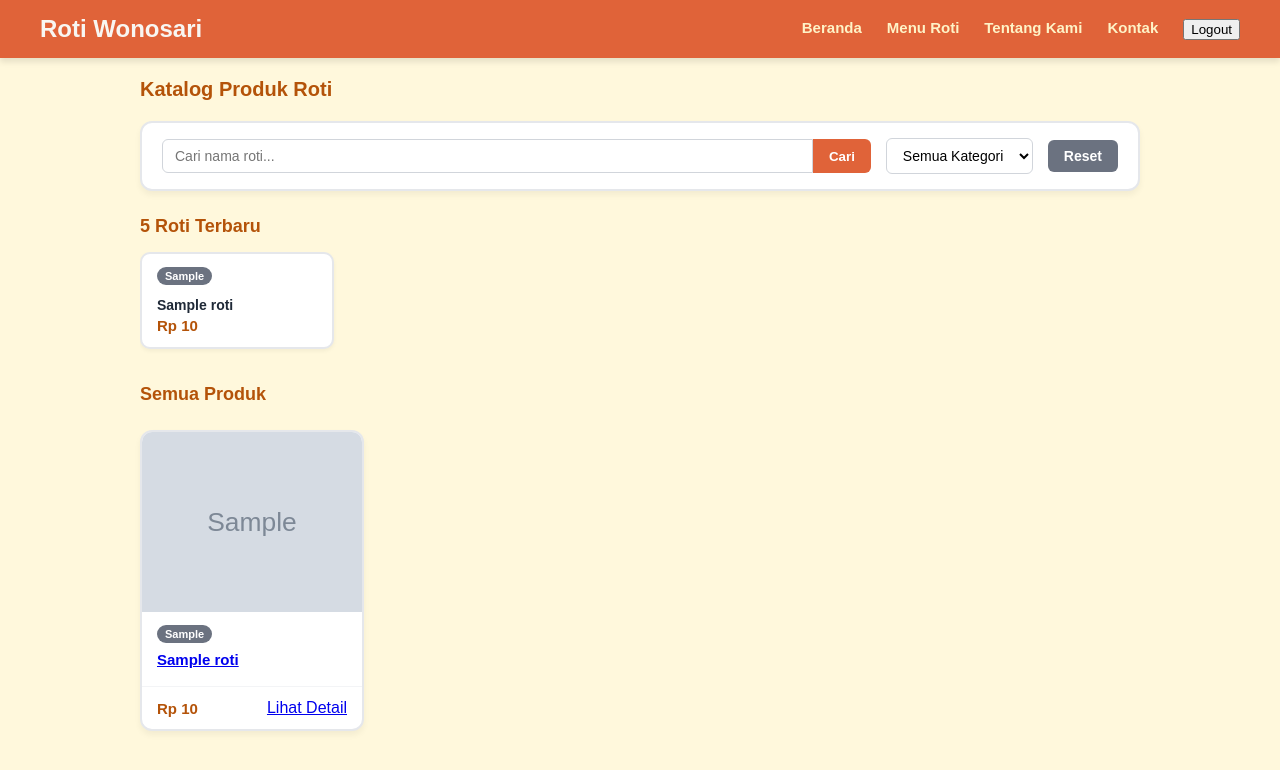
After one commit to Issnji/roti-wonosari, a Laravel app: page /user/produk in a window 1280 px wide. The commit adds this page. Shown: the top 770 px of the page. Run offline with Laravel 12, Linux system fonts and the light colour scheme; a user stored in the database is signed in; data comes from the database, SQL or seed files in the repository; tables that the repository leaves empty hold one stand-in row (values such as "Sample post"); grey boxes marked "Sample" are stand-in pictures; parts of the project's set-up code (start-up, migrations or seed data) failed here and were passed over.

Commit message:
newest version

```diff
--- a/app/Http/Controllers/HomeController.php
+++ b/app/Http/Controllers/HomeController.php
@@ -25,4 +25,9 @@ class HomeController extends Controller
     {
         return view('home');
     }
+
+    public function dashboard()
+    {
+        return view('dashboard');
+    }
 }
--- a/app/Http/Controllers/PostController.php
+++ b/app/Http/Controllers/PostController.php
@@ -5,11 +5,11 @@ namespace App\Http\Controllers;
 use Illuminate\Http\Request;
 use Illuminate\Support\Facades\DB;
 use App\Models\roti;
-use App\Models\roti_image;
+use App\Models\RotiImage;
 use carbon\Carbon;
-use intervention\Image\ImageManager;
-use intervention\Image\Gd\Driver;
-use illuminate\Support\Facades\Storage;
+use Intervention\Image\ImageManager;
+use Intervention\Image\Drivers\Gd\Driver;
+use Illuminate\Support\Facades\Storage;
 
 class PostController extends Controller
 {
@@ -92,22 +92,27 @@ class PostController extends Controller
         $roti->save();
 
         if ($request->hasFile('image')) {
-            $file = $request->file('image');
-            $filename = time() . '_' . uniqid() . '.' . $file->getClientOriginalExtension();
+            $filename = time() . '_' . uniqid() . '.jpg';
+            $manager = new ImageManager(new Driver());
 
-            // Manipulasi gambar dengan Intervention Image
-            $manager = new ImageManager(new Driver());
-            $image = $manager->read($file);
-            $image->resize(width: 800, height: 800); // Sesuaikan kebutuhan ukuran
+            // 1. Proses Gambar Utama (Width: 800px, Quality: 85%)
+            $encodedOriginal = $manager->read($request->file('image'))
+                ->scaleDown(width: 800)
+                ->toJpeg(85);
+            $imagePath = 'roti/' . $filename;
+            Storage::disk('public')->put($imagePath, (string) $encodedOriginal);
 
-            // Simpan file fisik ke direktori storage/app/public/roti/
-            $destinationPath = storage_path('app/public/roti/' . $filename);
-            $image->save($destinationPath);
+            // 2. Proses Gambar Thumbnail (Width: 300px, Quality: 75%)
+            $encodedThumbnail = $manager->read($request->file('image'))
+                ->scaleDown(width: 300)
+                ->toJpeg(75);
+            $thumbnailPath = 'roti_thumbnail/' . $filename;
+            Storage::disk('public')->put($thumbnailPath, (string) $encodedThumbnail);
 
-            // Simpan data gambar ke tabel gambar_roti
-            GambarRoti::create([
-                'roti_id'     => $roti->id, // Mengambil ID roti yang baru disimpan
-                'path_gambar' => 'roti/' . $filename,
+            // 3. Simpan kedua path ke Database
+            $roti->images()->create([
+                'image_path'     => $imagePath,
+                'thumbnail_path' => $thumbnailPath,
             ]);
         }
 
@@ -116,10 +121,10 @@ class PostController extends Controller
 
     // Menampilkan detail produk
     public function show($id)
-{
-    $roti = Roti::find($id);
-    return view('roti.show', compact('roti'));
-}
+    {
+        $roti = Roti::find($id);
+        return view('roti.show', compact('roti'));
+    }
 
     // Menampilkan form edit
     public function edit($id)
@@ -141,27 +146,42 @@ class PostController extends Controller
         $roti->save();
 
         if ($request->hasFile('image')) {
-            // 1. Cari record gambar lama di database
-            $gambarLama = GambarRoti::where('roti_id', $roti->id)->first();
+            $gambarLama = RotiImage::where('roti_id', $roti->id)->first();
 
-            // 2. Hapus file fisik gambar lama dari storage jika ada
-            if ($gambarLama && Storage::exists('public/' . $gambarLama->path_gambar)) {
-                Storage::delete('public/' . $gambarLama->path_gambar);
+            // Hapus file asli DAN thumbnail lama dari storage jika ada
+            if ($gambarLama) {
+                if ($gambarLama->image_path) {
+                    Storage::disk('public')->delete($gambarLama->image_path);
+                }
+                if ($gambarLama->thumbnail_path) {
+                    Storage::disk('public')->delete($gambarLama->thumbnail_path);
+                }
             }
 
-            // 3. Proses upload & resize gambar baru
-            $file = $request->file('image');
-            $filename = time() . '_' . uniqid() . '.' . $file->getClientOriginalExtension();
+            $filename = time() . '_' . uniqid() . '.jpg';
+            $manager = new ImageManager(new Driver());
 
-            $manager = new ImageManager(new Driver());
-            $image = $manager->read($file);
-            $image->resize(width: 800, height: 800);
-            $image->save(storage_path('app/public/roti/' . $filename));
+            // 1. Proses Gambar Utama
+            $encodedOriginal = $manager->read($request->file('image'))
+                ->scaleDown(width: 800)
+                ->toJpeg(85);
+            $imagePath = 'roti/' . $filename;
+            Storage::disk('public')->put($imagePath, (string) $encodedOriginal);
 
-            // 4. Perbarui data di database (buat baru jika belum ada, update jika sudah ada)
-            GambarRoti::updateOrCreate(
+            // 2. Proses Gambar Thumbnail
+            $encodedThumbnail = $manager->read($request->file('image'))
+                ->scaleDown(width: 300)
+                ->toJpeg(75);
+            $thumbnailPath = 'roti_thumbnail/' . $filename;
+            Storage::disk('public')->put($thumbnailPath, (string) $encodedThumbnail);
+
+            // 3. Update Database
+            RotiImage::updateOrCreate(
                 ['roti_id' => $roti->id],
-                ['path_gambar' => 'roti/' . $filename]
+                [
+                    'image_path'     => $imagePath,
+                    'thumbnail_path' => $thumbnailPath,
+                ]
             );
         }
 
@@ -187,4 +207,49 @@ class PostController extends Controller
 
         return view('roti.search', compact('jumlah', 'data', 'no', 'cari'));
     }
+
+    public function pelanggan()
+    {
+        $rotis = roti::all();
+
+        return view('user.produk', compact('rotis'));
+    }
+
+    public function user(Request $request)
+    {
+        $query = Roti::query();
+
+        // Fitur Pencarian Nama
+        // if ($request->filled('search')) {
+        //     $query->where('name', 'like', '%' . $request->search . '%');
+        // }
+
+        // Fitur Filter Kategori / Pengganti Penulis
+        if ($request->filled('category') && $request->category != 'Semua Kategori') {
+            $query->where('category', $request->category);
+        }
+
+        // Ambil data utama setelah filter/pencarian
+        $rotis = $query->get();
+
+        // Mengambil 5 data berdasarkan ID terbesar (terbaru)
+        $rotiTerbaru = Roti::orderBy('id', 'desc')->take(5)->get();
+
+
+        $totalRoti      = Roti::count();
+        $totalHarga     = Roti::sum('price');
+        $hargaTertinggi = Roti::max('price');
+        $hargaTerendah  = Roti::min('price');
+
+
+        // Send all variables to View
+        return view('user.produk', compact(
+            'rotis',
+            'rotiTerbaru',
+            'totalRoti',
+            'totalHarga',
+            'hargaTertinggi',
+            'hargaTerendah'
+        ));
+    }
 }
--- a/bootstrap/app.php
+++ b/bootstrap/app.php
@@ -3,6 +3,7 @@
 use Illuminate\Foundation\Application;
 use Illuminate\Foundation\Configuration\Exceptions;
 use Illuminate\Foundation\Configuration\Middleware;
+use App\Http\Middleware\admin;
 
 return Application::configure(basePath: dirname(__DIR__))
     ->withRouting(
@@ -10,8 +11,10 @@ return Application::configure(basePath: dirname(__DIR__))
         commands: __DIR__.'/../routes/console.php',
         health: '/up',
     )
-    ->withMiddleware(function (Middleware $middleware): void {
-        //
+    ->withMiddleware(function (Middleware $middleware) {
+        $middleware->alias([
+            'admin' => admin::class,
+        ]);
     })
     ->withExceptions(function (Exceptions $exceptions): void {
         //
--- a/config/filesystems.php
+++ b/config/filesystems.php
@@ -33,7 +33,7 @@ return [
         'local' => [
             'driver' => 'local',
             'root' => storage_path('app/private'),
-            'serve' => true,
+            'serve' => false,
             'throw' => false,
             'report' => false,
         ],
--- a/public/css/coba.css
+++ b/public/css/coba.css
@@ -340,3 +340,102 @@ h4 {
     font-weight: bold;
     color: #b45309;
 }
+
+.card-detail {
+    display: flex;
+    flex-direction: column;
+    background-color: #ffffff;
+    border: 2px solid #e5e7eb;
+    border-radius: 16px;
+    box-shadow: 0 4px 12px rgba(0, 0, 0, 0.05);
+    overflow: hidden;
+    transition: transform 0.2s ease, box-shadow 0.2s ease;
+}
+
+/* Bagian Gambar */
+.card-detail-image {
+    flex: 1;
+    min-width: 50%;
+    background-color: #fff8dc;
+    display: flex;
+    align-items: center;
+    justify-content: center;
+    position: relative;
+    overflow: hidden;
+}
+
+.card-detail-image img {
+    width: 100%;
+    height: 100%;
+    max-height: 400px;
+    object-fit: cover;
+    display: block;
+    transition: transform 0.3s ease;
+}
+
+.no-image {
+    padding: 60px 20px;
+    color: #b45309;
+    font-size: 0.95rem;
+    font-style: italic;
+    font-weight: 500;
+}
+
+/* Informasi Detail */
+.card-detail-info {
+    flex: 1;
+    padding: 30px;
+    display: flex;
+    flex-direction: column;
+    justify-content: center;
+    align-items: flex-start;
+}
+
+.card-detail-info h2 {
+    font-size: 1.75rem;
+    color: #1f2937;
+    margin: 8px 0 12px 0;
+    font-weight: 700;
+    line-height: 1.3;
+}
+
+/* --- COMPONENT: THUMBNAIL GAMBAR PRODUK --- */
+/* --- FIX THUMBNAIL GAMBAR FULL CARD --- */
+.card-thumbnail {
+    width: 100%;
+    height: 180px; /* Atur tinggi kontainer gambar sesuai kebutuhan */
+    overflow: hidden;
+    margin: 0;
+    padding: 0;
+    background-color: transparent; /* Hilangkan latar warna jika ada */
+}
+
+.card-thumbnail a {
+    display: block;
+    width: 100%;
+    height: 100%;
+}
+
+.card-thumbnail img,
+.img-thumbnail {
+    width: 100%;
+    height: 100%;
+    object-fit: cover; /* Memaksa gambar memenuhi area tanpa merusak proporsi */
+    object-position: center;
+    display: block; /* Menghilangkan celah/spasi kosong bawaan tag img */
+}
+
+/* Fallback jika tidak ada gambar */
+.no-image-thumbnail {
+    width: 100%;
+    height: 100%;
+    display: flex;
+    align-items: center;
+    justify-content: center;
+    background-color: #fff8dc;
+    color: #b45309;
+    font-size: 12px;
+    font-weight: bold;
+    font-style: italic;
+    border-bottom: 1px solid #fde68a;
+}
--- /dev/null
+++ b/resources/views/layout/user.blade.php
@@ -0,0 +1,37 @@
+    <!DOCTYPE html>
+    <html lang="id">
+    <head>
+        <meta charset="UTF-8">
+        <meta name="viewport" content="width=device-width, initial-scale=1.0">
+        <title>@yield('title', 'Roti Wonosari')</title>
+        @stack('styles')
+        <link rel="stylesheet" href="https://cdn.jsdelivr.net/npm/flatpickr/dist/flatpickr.min.css">
+        <link rel="stylesheet" href="/css/@yield('css', 'home.css')">
+    </head>
+    <body>
+        <nav class="navbar">
+            <a href="{{ route('dashboard') }}" class="navbar-brand">Roti Wonosari</a>
+            <div class="navbar-menu">
+                <a href="{{ route('dashboard') }}">Beranda</a>
+                <a href="{{ route('user.produk') }}">Menu Roti</a>
+                <a href="#keunggulan">Tentang Kami</a>
+                <a href="#kontak">Kontak</a>
+                @auth
+                        <form method="POST" action="{{ url('/logout') }}" class="d-inline ms-2">
+                            @csrf
+                            <button type="submit" class="btn btn-outline-roti">
+                                Logout
+                            </button>
+                        </form>
+                    @else
+                        <a href="{{ url('/login') }}" class="btn btn-roti-primary ms-2">Login</a>
+                    @endauth
+            </div>
+        </nav>
+
+        @yield('content')
+        <script src="https://cdn.jsdelivr.net/npm/flatpickr"></script>
+
+        @stack('scripts')
+    </body>
+    </html>
--- a/resources/views/roti/create.blade.php
+++ b/resources/views/roti/create.blade.php
@@ -2,7 +2,7 @@
 @section('content')
     <div class="container">
         <h4>Tambah Produk</h4>
-        <form method="POST" action="{{ route('coba.store') }}">
+        <form method="POST" action="{{ route('coba.store') }}" enctype="multipart/form-data">
             @csrf
             <div> Nama <input type="text" name="name" required></div>
             <div> Kategori <input type="text" name="category" required></div>
--- a/resources/views/roti/show.blade.php
+++ b/resources/views/roti/show.blade.php
@@ -11,7 +11,7 @@
         <div class="card-detail">
             <div class="card-detail-image">
                 @if($roti->images->isNotEmpty())
-                <img src="{{ asset('storage/' . $roti->images->first()->path_gambar) }}" alt="{{ $roti->name }}">
+                    <img src="{{ '/storage/' . $roti->images->first()->image_path }}" alt="{{ $roti->name }}">
                 @else
                     <div class="no-image">Tidak ada gambar</div>
                 @endif
--- a/resources/views/roti/update.blade.php
+++ b/resources/views/roti/update.blade.php
@@ -4,7 +4,7 @@
     <div class="container">
         <h4>Ubah Produk</h4>
 
-        <form method="POST" action="{{ route('coba.update', $roti->id) }}">
+        <form method="POST" action="{{ route('coba.update', $roti->id) }}" enctype="multipart/form-data">
             @csrf
             @method('PUT')
 
--- /dev/null
+++ b/resources/views/user/produk.blade.php
@@ -0,0 +1,104 @@
+@extends('layout.user')
+
+@section('title', 'Katalog Roti Wonosari')
+
+@push('styles')
+    <link rel="stylesheet" href="/css/coba.css">
+@endpush
+
+@section('content')
+<div class="content-wrapper">
+
+    <div class="action-header">
+        <h3>Katalog Produk Roti</h3>
+    </div>
+
+    <!-- FILTER & PENCARIAN -->
+    <div class="filter-container">
+        <form action="{{ route('user.produk.search') }}" method="GET" class="filter-form">
+
+            <div class="search-box">
+                <input type="text" name="kata" placeholder="Cari nama roti..." value="{{ request('kata') }}">
+                <button type="submit">Cari</button>
+            </div>
+
+            <div class="category-box">
+                <select name="category" onchange="this.form.submit()">
+                    <option value="Semua Kategori" {{ request('category') == 'Semua Kategori' ? 'selected' : '' }}>Semua Kategori</option>
+                    <option value="Pastry" {{ request('category') == 'Pastry' ? 'selected' : '' }}>Pastry</option>
+                    <option value="Gandum" {{ request('category') == 'Gandum' ? 'selected' : '' }}>Gandum</option>
+                    <option value="Cookies" {{ request('category') == 'Cookies' ? 'selected' : '' }}>Cookies</option>
+                    <option value="Donat" {{ request('category') == 'Donat' ? 'selected' : '' }}>Donat</option>
+                    <option value="Kue" {{ request('category') == 'Kue' ? 'selected' : '' }}>Kue</option>
+                </select>
+            </div>
+
+            <div class="reset-box">
+                <a href="{{ url('/user/produk') }}">Reset</a>
+            </div>
+
+        </form>
+    </div>
+
+    <!-- 5 ROTI TERBARU -->
+    <div class="latest-section">
+        <h4>5 Roti Terbaru</h4>
+        <div class="latest-grid">
+            @foreach($rotiTerbaru as $terbaru)
+                <div class="card-latest">
+                    <span class="badge">{{ $terbaru->category }}</span>
+                    <h6 class="card-title">{{ $terbaru->name }}</h6>
+                    <small class="price">Rp {{ number_format($terbaru->price, 0, ',', '.') }}</small>
+                </div>
+            @endforeach
+        </div>
+    </div>
+
+    <!-- DAFTAR SEMUA PRODUK -->
+    <h4>Semua Produk</h4>
+    <div class="product-grid">
+        @forelse($rotis as $roti)
+            <div class="card">
+                <!-- THUMBNAIL GAMBAR -->
+                <div class="card-thumbnail">
+                    <a href="{{ route('user.produk.show', $roti->id) }}">
+                        @if($roti->images && $roti->images->isNotEmpty())
+                            @php
+                                $imageItem = $roti->images->where('is_thumbnail', true)->first() ?? $roti->images->first();
+                                $imagePath = $imageItem->thumbnail_path ?? $imageItem->image_path;
+                            @endphp
+                            <img src="{{ asset('storage/' . $imagePath) }}" alt="{{ $roti->name }}" class="img-thumbnail">
+                        @else
+                            <div class="no-image-thumbnail">
+                                <span>Tidak Ada Gambar</span>
+                            </div>
+                        @endif
+                    </a>
+                </div>
+
+                <div class="card-body">
+                    <span class="badge">{{ $roti->category }}</span>
+                    <h3 class="card-title">
+                        <a href="{{ route('user.produk.show', $roti->id) }}" class="title-link">
+                            {{ $roti->name }}
+                        </a>
+                    </h3>
+                </div>
+
+                <div class="card-footer">
+                    <span class="price">Rp {{ number_format($roti->price, 0, ',', '.') }}</span>
+
+                    <div class="card-actions">
+                        <a href="{{ route('user.produk.show', $roti->id) }}" class="btn-detail">Lihat Detail</a>
+                    </div>
+                </div>
+            </div>
+        @empty
+            <div class="no-data">
+                Roti yang kamu cari tidak ditemukan.
+            </div>
+        @endforelse
+    </div>
+
+</div>
+@endsection
--- a/routes/web.php
+++ b/routes/web.php
@@ -11,34 +11,79 @@ use App\Http\Controllers\MenuImageController;
 //     'reset' => false,
 // ]);
 
-Route::get('/dashboard', function () {
-    return view('dashboard');
-})->middleware('auth')->name('dashboard');
+// Route::get('/dashboard', function () {
+//     return view('dashboard');
+// })->middleware('auth')->name('dashboard');
 
-Route::get('/home', [App\Http\Controllers\HomeController::class, 'index'])->middleware('auth')->name('home');
+// Route::get('/home', [App\Http\Controllers\HomeController::class, 'index'])->middleware(['auth', 'admin'])->name('home');
+
+// Route::get('/', function () {
+//     return view('auth.register');
+// });
+
+// // 1. Group Route khusus ADMIN (Hanya bisa dibuka jika role = admin)
+// Route::middleware(['auth', 'admin'])->group(function () {
+//     Route::get('/home', [HomeController::class, 'index'])->name('home');
+//     Route::get('/coba', [PostController::class, 'users'])->name('admin.users');
+//     Route::get('/coba/search', [PostController::class, 'search'])->middleware('auth')->name('coba.search');
+//     Route::get('/produk', [PostController::class, 'roti'])->middleware('auth')->name('produk');
+//     Route::get('/coba', [PostController::class, 'coba'])->middleware('auth')->name('coba');
+
+//     Route::get('/coba/create', [PostController::class, 'create'])->middleware('auth')->name('coba.create');
+//     Route::post('/coba', [PostController::class, 'store'])->middleware('auth')->name('coba.store');
+
+//     Route::delete('/coba/{id}', [PostController::class, 'destroy'])->middleware('auth')->name('coba.destroy');
+
+//     Route::put('/coba/{id}', [PostController::class, 'update'])->middleware('auth')->name('coba.update');
+//     Route::get('/coba/{id}/edit', [PostController::class, 'edit'])->middleware('auth')->name('coba.edit');
+// });
+
+// Route::get('/home', function () {
+//     return view('home');
+// })->middleware('auth')->name('home');
+
+// Route::middleware(['auth'])->group(function () {
+//     Route::get('/dashboard', [HomeController::class, 'dashboard'])->name('dashboard');
+//     Route::get('/coba', [PostController::class, 'coba'])->name('coba');
+//     Route::get('/produk', [PostController::class, 'roti'])->name('produk');
+//     Route::get('/coba/search', [PostController::class, 'search'])->name('coba.search');
+// });
+
+
+// Route::get('/coba/{id}', [PostController::class, 'show'])->middleware('auth')->name('coba.show');
+
+// Route::resource('roti', PostController::class);
+// Route::post('/coba/{roti}/images', [MenuImageController::class, 'store'])->name('menus.images.store');
+// Route::delete('/menu-images/{menuImage}', [MenuImageController::class, 'destroy'])->name('menu-images.destroy');
+
 
 Route::get('/', function () {
     return view('auth.register');
 });
 
-Route::get('/home', function () {
-    return view('home');
-})->middleware('auth')->name('home');
 
-Route::get('/coba/search', [PostController::class, 'search'])->middleware('auth')->name('coba.search');
-Route::get('/produk', [PostController::class, 'roti'])->middleware('auth')->name('produk');
-Route::get('/coba', [PostController::class, 'coba'])->middleware('auth')->name('coba');
+Route::middleware(['auth'])->group(function () {
+    Route::get('/dashboard', [HomeController::class, 'dashboard'])->name('dashboard');
 
-Route::get('/coba/create', [PostController::class, 'create'])->middleware('auth')->name('coba.create');
-Route::post('/coba', [PostController::class, 'store'])->middleware('auth')->name('coba.store');
+    Route::get('/user/produk', [PostController::class, 'pelanggan'])->name('produk');
+    Route::get('/user/produk', [PostController::class, 'user'])->name('user.produk');
+    Route::get('/user/produk/search', [PostController::class, 'search'])->name('user.produk.search');
+    Route::get('/user/produk/{id}', [PostController::class, 'show'])->name('user.produk.show');
+});
 
-Route::delete('/coba/{id}', [PostController::class, 'destroy'])->middleware('auth')->name('coba.destroy');
 
-Route::put('/coba/{id}', [PostController::class, 'update'])->middleware('auth')->name('coba.update');
-Route::get('/coba/{id}/edit', [PostController::class, 'edit'])->middleware('auth')->name('coba.edit');
+Route::middleware(['auth', 'admin'])->group(function () {
+    Route::get('/home', [HomeController::class, 'index'])->name('home');
 
-Route::get('/coba/{id}', [PostController::class, 'show'])->middleware('auth')->name('coba.show');
+    Route::get('/coba', [PostController::class, 'coba'])->name('coba');
+    Route::get('/coba/search', [PostController::class, 'search'])->name('coba.search');
+    Route::get('/coba/create', [PostController::class, 'create'])->name('coba.create');
+    Route::post('/coba', [PostController::class, 'store'])->name('coba.store');
+    Route::get('/coba/{id}', [PostController::class, 'show'])->name('coba.show');
+    Route::get('/coba/{id}/edit', [PostController::class, 'edit'])->name('coba.edit');
+    Route::put('/coba/{id}', [PostController::class, 'update'])->name('coba.update');
+    Route::delete('/coba/{id}', [PostController::class, 'destroy'])->name('coba.destroy');
 
-Route::resource('roti', PostController::class);
-Route::post('/coba/{menu}/images', [MenuImageController::class, 'store'])->name('menus.images.store');
-Route::delete('/menu-images/{menuImage}', [MenuImageController::class, 'destroy'])->name('menu-images.destroy');
+    Route::post('/coba/{roti}/images', [MenuImageController::class, 'store'])->name('menus.images.store');
+    Route::delete('/menu-images/{menuImage}', [MenuImageController::class, 'destroy'])->name('menu-images.destroy');
+});
```
Also changed, not shown: app/Http/Middleware/admin.php (added, +24 -0 lines), resources/views/coba.blade.php (+20 -3 lines), resources/views/dashboard.blade.php (+11 -62 lines), database/migrations/2026_11_11_063037_add_role_to_users_table.php (added). Lines whose indentation alone changed are shown as unchanged.
